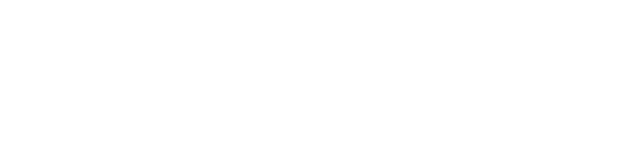
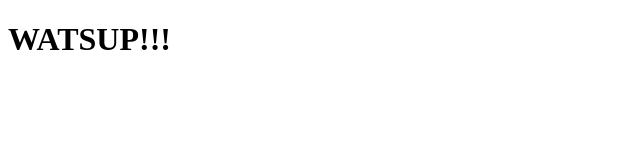
Before and after one commit to mikheievMS/test_repo, a plain HTML site: page index.html in a window 1280 px wide. Shown: the whole page, without its empty margins (0-640 px from the left). Drawn offline with Linux system fonts and the light colour scheme.

Commit message:
change h1

```diff
--- a/index.html
+++ b/index.html
@@ -6,5 +6,7 @@
     <meta name="viewport" content="width=device-width, initial-scale=1.0" />
     <title>Document</title>
   </head>
-  <body></body>
+  <body>
+    <h1>WATSUP!!!</h1>
+  </body>
 </html>
```
